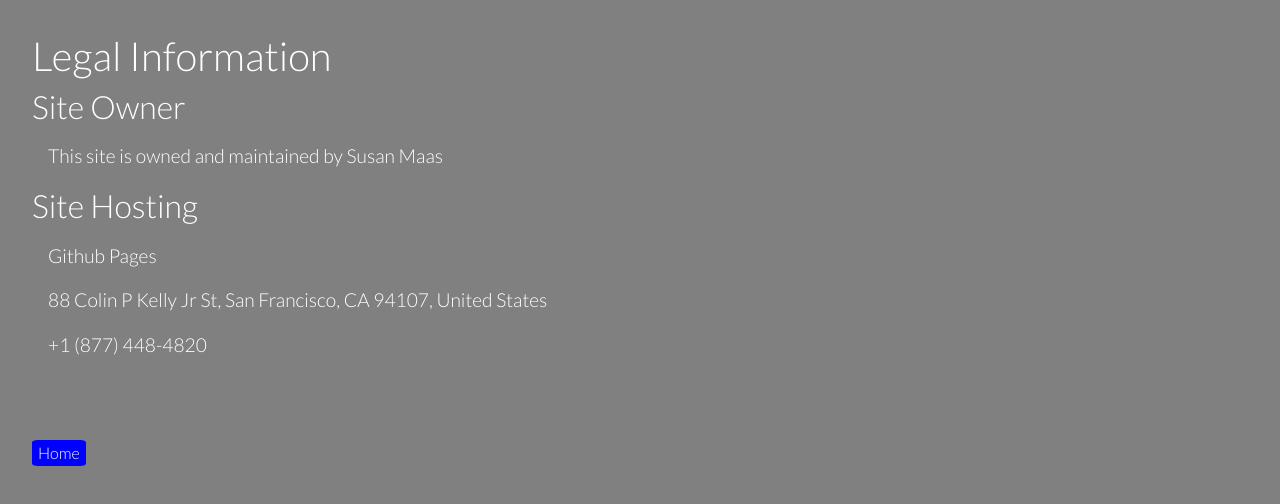
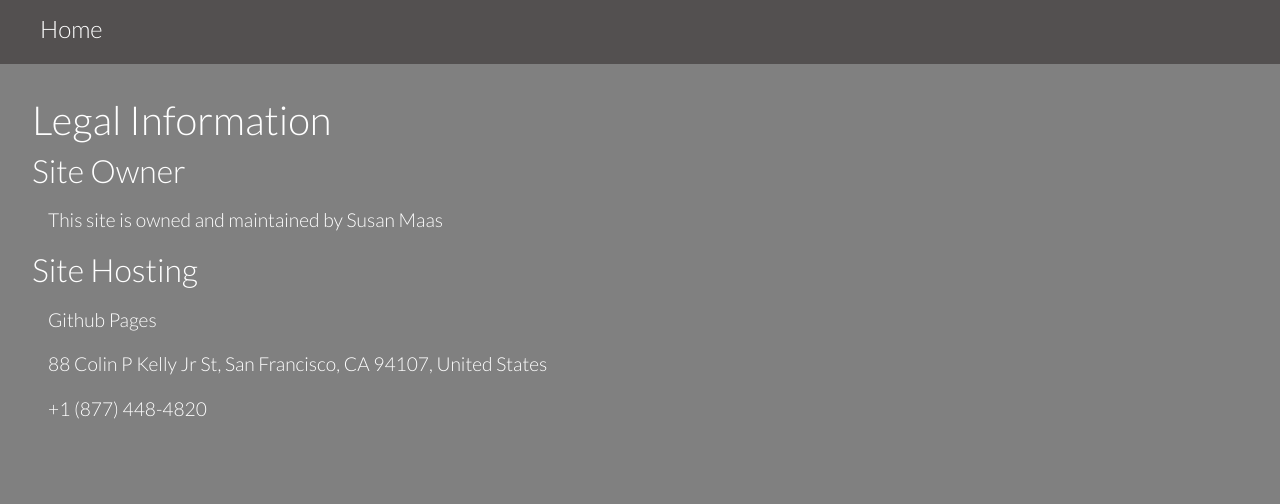
Before and after one commit to susanmaas/susanmaasportfolio, a website: page dist/legal.html in a window 1280 px wide. Drawn offline with nearby package versions, Linux system fonts and the light colour scheme.

Commit message:
Correct error of button use after validation. Remove button and replace with link in navbar. Remove photo credits due to code problem with credit badge.

```diff
--- a/dist/legal.html
+++ b/dist/legal.html
@@ -13,6 +13,11 @@
     <title>Susan Maas Portfolio</title>
 </head>
 <body>
+    <nav>
+        <ul>
+            <li class="navListItem"><a href="index.html" class="navLinks">Home</a></li>
+        </ul>
+    </nav>
     <div class="pageLayout">
         <h1>Legal Information</h1>
         <h2>Site Owner</h2>
@@ -21,6 +26,5 @@
         <p>Github Pages</p>
         <p>88 Colin P Kelly Jr St, San Francisco, CA 94107, United States</p>
         <p>+1 (877) 448-4820</p>
-        <button class="homeButton"><a href="index.html">Home</a></button>
     </div>
 </body>
--- a/dist/styles.css
+++ b/dist/styles.css
@@ -3,13 +3,6 @@ body {
     margin: 0;
     background: grey;
     color: white;
-}
-
-/* button is here because of .homeButton below. See comment with .homeButton */
-button {
-    background-color: blue;
-    border-radius: 10%;
-    border: none;
 }
 
 .hero {
@@ -87,8 +80,25 @@ footer {
     text-align: center;
 }
 
+nav {
+    background: rgb(83, 80, 80);
+    height: 4rem;
+}
+
+ul {
+    list-style: none;
+}
+
 a {
     color: white;
+}
+
+.navListItem {
+    padding-top: 0.7rem;
+}
+
+.navLinks {
+    font-size: 1.5rem;
 }
 
 a:hover {
@@ -113,12 +123,3 @@ a:hover {
 .pageLayout {
     padding: 2rem;
 }
-
-.footerLinks {
-   margin-left: 1rem;
-}
-
-/* homeButton to remove when nav in place */
-.homeButton {
-    margin-top: 4rem;
-}
```
Also changed, not shown: dist/credits.html (deleted, +0 -21 lines), dist/index.html (+1 -1 lines).
